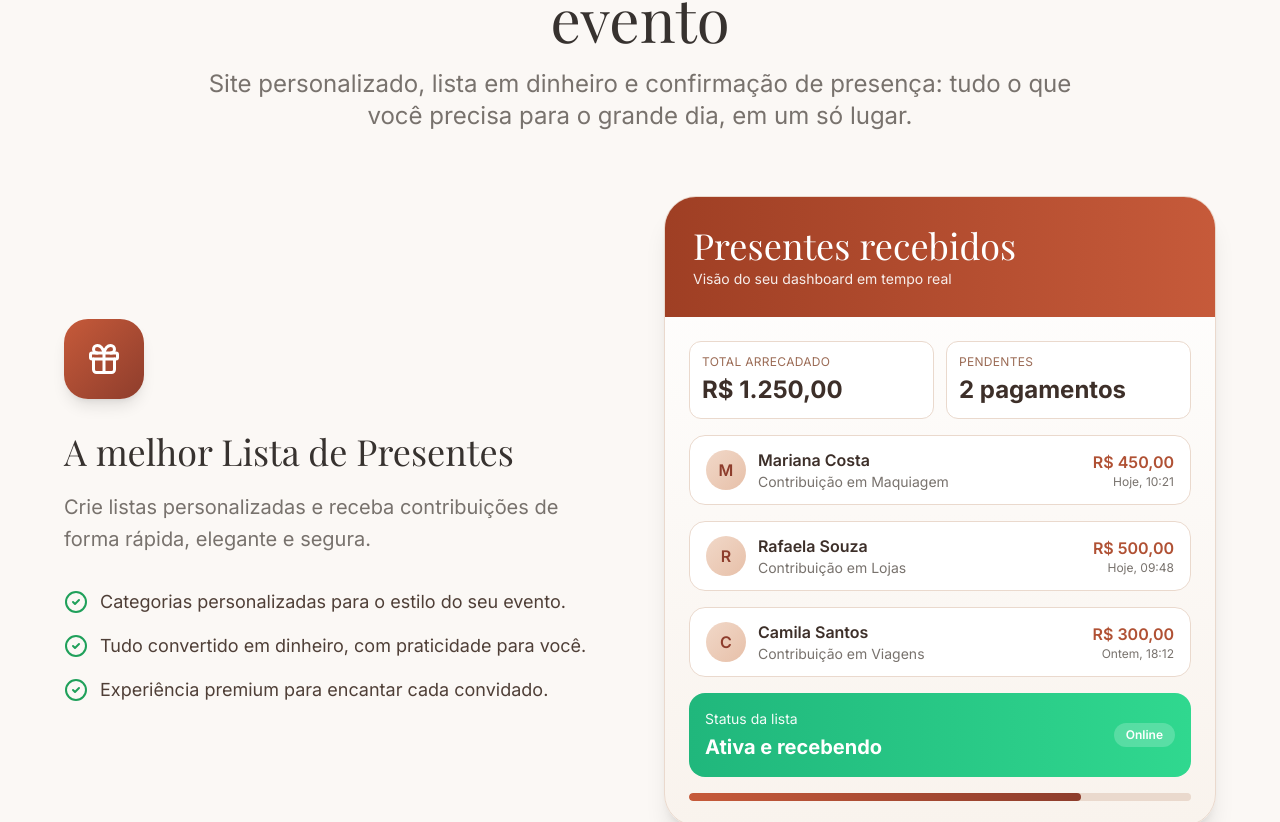
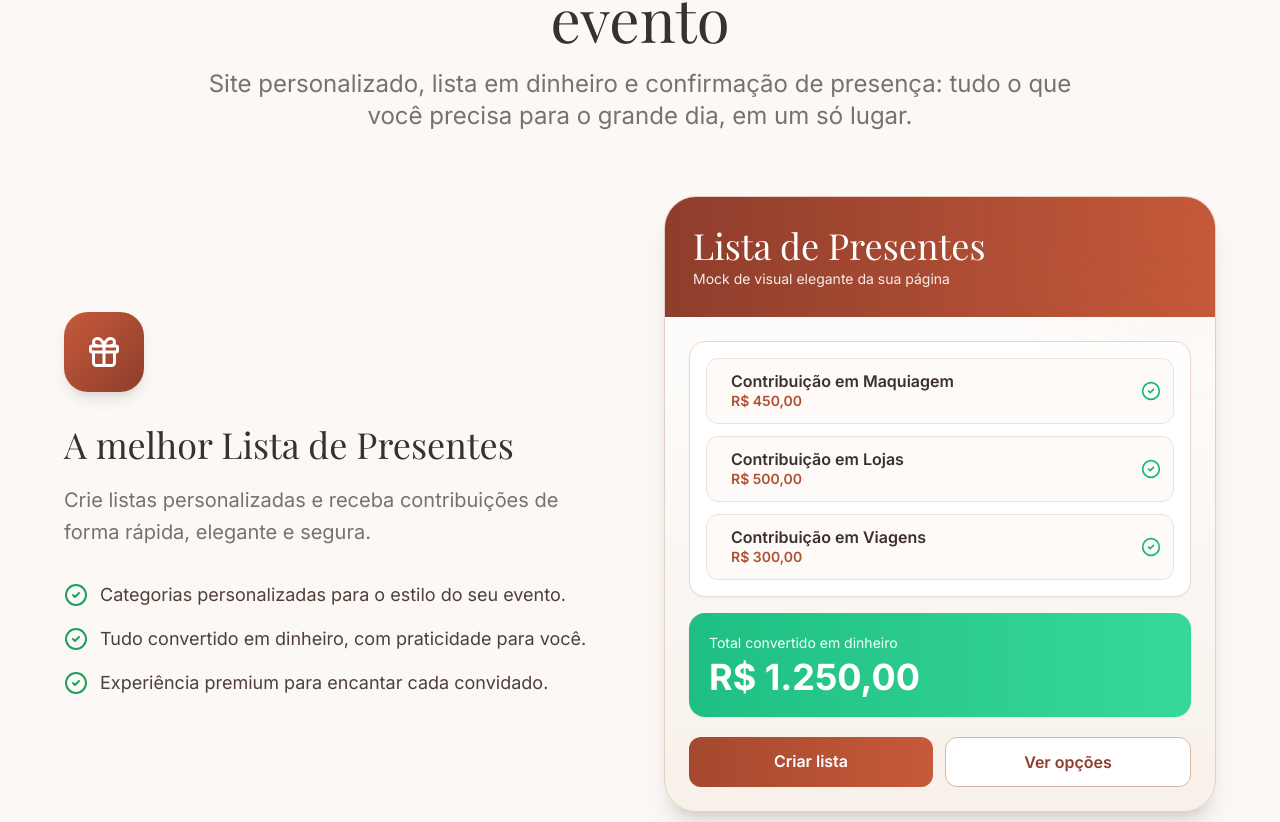
Before and after one commit to lumieconvites-netizen/lumie-presentes, a Next.js app: page / in a window 1280 px wide. Shown: the part 1557-2379 px from the top of the page. Built offline with nearby package versions, Linux system fonts and the light colour scheme; no server answers.

Commit message:
refactor: replace dashboard-style panel with elegant premium mock layout

```diff
--- a/app/page.tsx
+++ b/app/page.tsx
@@ -209,58 +209,45 @@ export default function HomePage() {
               </div>
             </div>
 
-            <div className="rounded-[2rem] border border-[#ead9cd] bg-gradient-to-b from-white to-[#f9f3ed] shadow-xl overflow-hidden relative">
-              <div className="bg-gradient-to-r from-[#9f3f24] to-[#c65a3a] text-white px-7 py-7">
-                <h4 className="font-display text-4xl">Presentes recebidos</h4>
-                <p className="text-sm text-white/90 mt-1">Visão do seu dashboard em tempo real</p>
+            <div className="relative rounded-[2rem] border border-[#e5d1c3] bg-gradient-to-b from-white to-[#f8f1ea] shadow-xl overflow-hidden">
+              <div className="absolute -top-16 -right-10 h-40 w-40 rounded-full bg-[#c65a3a]/10 blur-3xl" />
+              <div className="bg-gradient-to-r from-[#8e3d2c] to-[#c65a3a] text-white px-7 py-7">
+                <h4 className="font-display text-4xl">Lista de Presentes</h4>
+                <p className="text-sm text-white/90 mt-1">Mock de visual elegante da sua página</p>
               </div>
 
-              <div className="p-6 space-y-4">
-                <div className="grid grid-cols-2 gap-3">
-                  <div className="rounded-xl border border-[#ead9cd] bg-white p-3">
-                    <p className="text-xs uppercase tracking-wide text-[#9b6b55]">Total arrecadado</p>
-                    <p className="text-2xl font-bold text-[#3d2f29] mt-1">R$ 1.250,00</p>
-                  </div>
-                  <div className="rounded-xl border border-[#ead9cd] bg-white p-3">
-                    <p className="text-xs uppercase tracking-wide text-[#9b6b55]">Pendentes</p>
-                    <p className="text-2xl font-bold text-[#3d2f29] mt-1">2 pagamentos</p>
-                  </div>
+              <div className="p-6">
+                <div className="rounded-2xl border border-[#ead9cd] bg-white p-4 space-y-3 shadow-sm">
+                  {showcaseGiftItems.map((item, index) => (
+                    <div
+                      key={item.id}
+                      className="gift-check-row flex items-center justify-between rounded-xl border border-[#f0e1d7] bg-[#fdfaf7] px-3 py-3"
+                      style={{ animationDelay: `${index * 120}ms` }}
+                    >
+                      <div className="flex items-center gap-3">
+                        <span className="text-xl">{item.emoji}</span>
+                        <div>
+                          <p className="font-semibold text-[#3d2f29] leading-tight">{item.title}</p>
+                          <p className="text-[#b05134] text-sm font-semibold">{item.value}</p>
+                        </div>
+                      </div>
+                      <CheckCircle2 className="w-5 h-5 text-emerald-500" />
+                    </div>
+                  ))}
                 </div>
 
-                {showcaseGiftItems.map((item, index) => (
-                  <div
-                    key={item.title}
-                    className="gift-check-row rounded-2xl border border-[#ead9cd] bg-white px-4 py-3 flex items-center justify-between"
-                    style={{ animationDelay: `${index * 120}ms` }}
-                  >
-                    <div className="flex items-center gap-3 min-w-0">
-                      <div className="h-10 w-10 rounded-full bg-gradient-to-br from-[#f1d8c8] to-[#e7c0a9] text-[#8e3d2c] inline-flex items-center justify-center font-semibold">
-                        {item.guest.charAt(0)}
-                      </div>
-                      <div>
-                        <p className="font-semibold text-[#3d2f29] truncate">{item.guest}</p>
-                        <p className="text-sm text-muted-foreground truncate">{item.title}</p>
-                      </div>
-                    </div>
-                    <div className="text-right">
-                        <p className="text-[#b05134] font-semibold">{item.value}</p>
-                        <p className="text-xs text-muted-foreground">{item.date}</p>
-                    </div>
-                  </div>
-                ))}
-
-                <div className="rounded-2xl bg-gradient-to-r from-[#20b77c] to-[#30d88f] p-4 text-white flex items-center justify-between">
-                  <div>
-                    <p className="text-sm opacity-95">Status da lista</p>
-                    <p className="text-xl font-bold mt-1">Ativa e recebendo</p>
-                  </div>
-                  <span className="inline-flex items-center rounded-full bg-white/20 px-3 py-1 text-xs font-semibold">
-                    Online
-                  </span>
+                <div className="mt-4 rounded-2xl bg-gradient-to-r from-[#1fbf83] to-[#37d998] p-5 text-white shadow-sm">
+                  <p className="text-sm opacity-95">Total convertido em dinheiro</p>
+                  <p className="text-4xl font-bold mt-1">R$ 1.250,00</p>
                 </div>
 
-                <div className="h-2 rounded-full bg-[#ead9cd] overflow-hidden">
-                  <div className="h-full w-[78%] bg-gradient-to-r from-terracota-500 to-terracota-700 rounded-full" />
+                <div className="mt-5 flex gap-3">
+                  <div className="flex-1 rounded-xl bg-gradient-to-r from-[#a5482d] to-[#c65a3a] text-white text-center py-3 font-semibold">
+                    Criar lista
+                  </div>
+                  <div className="flex-1 rounded-xl border border-[#d7b7a3] bg-white text-[#8e3d2c] text-center py-3 font-semibold">
+                    Ver opções
+                  </div>
                 </div>
               </div>
             </div>
```
